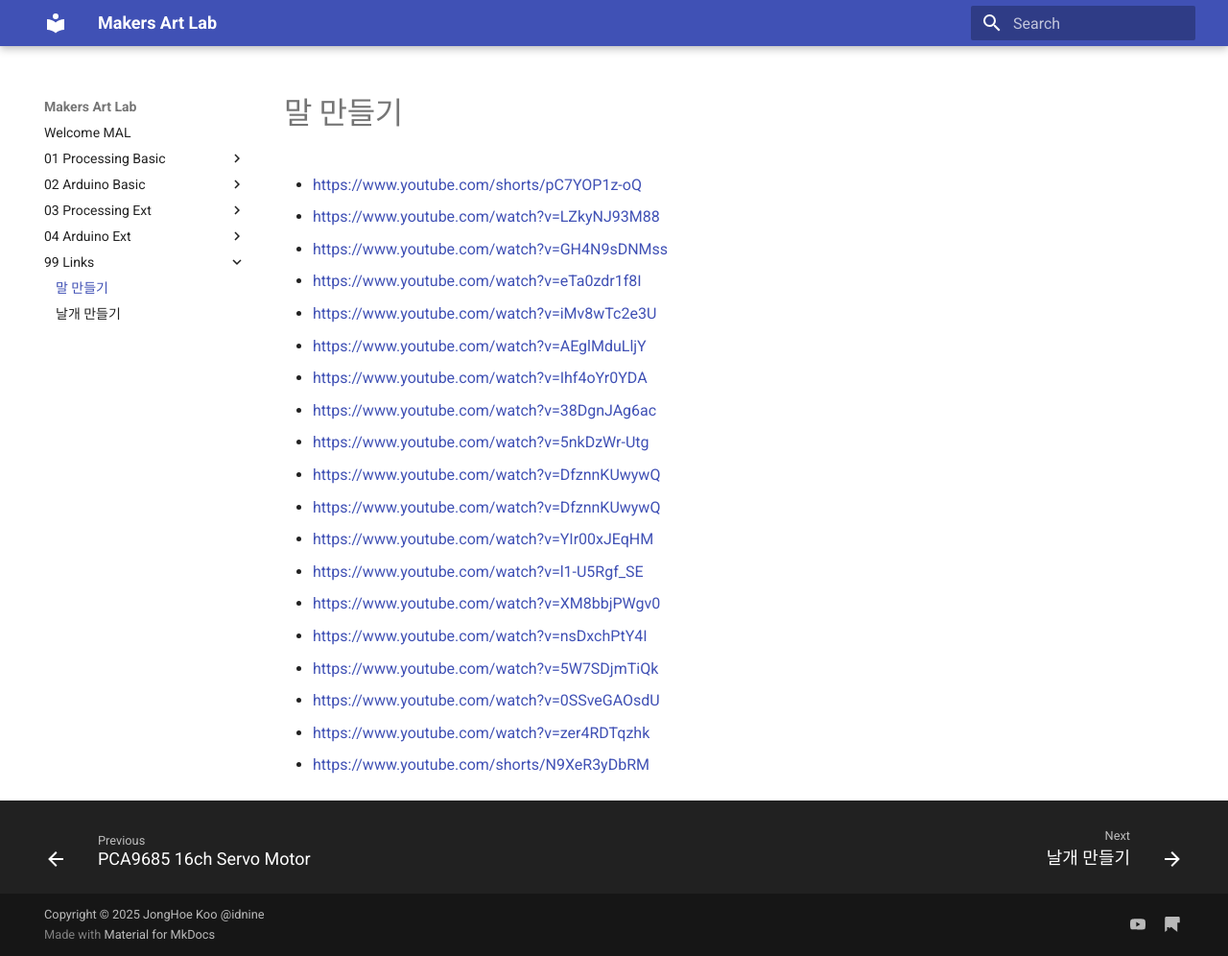
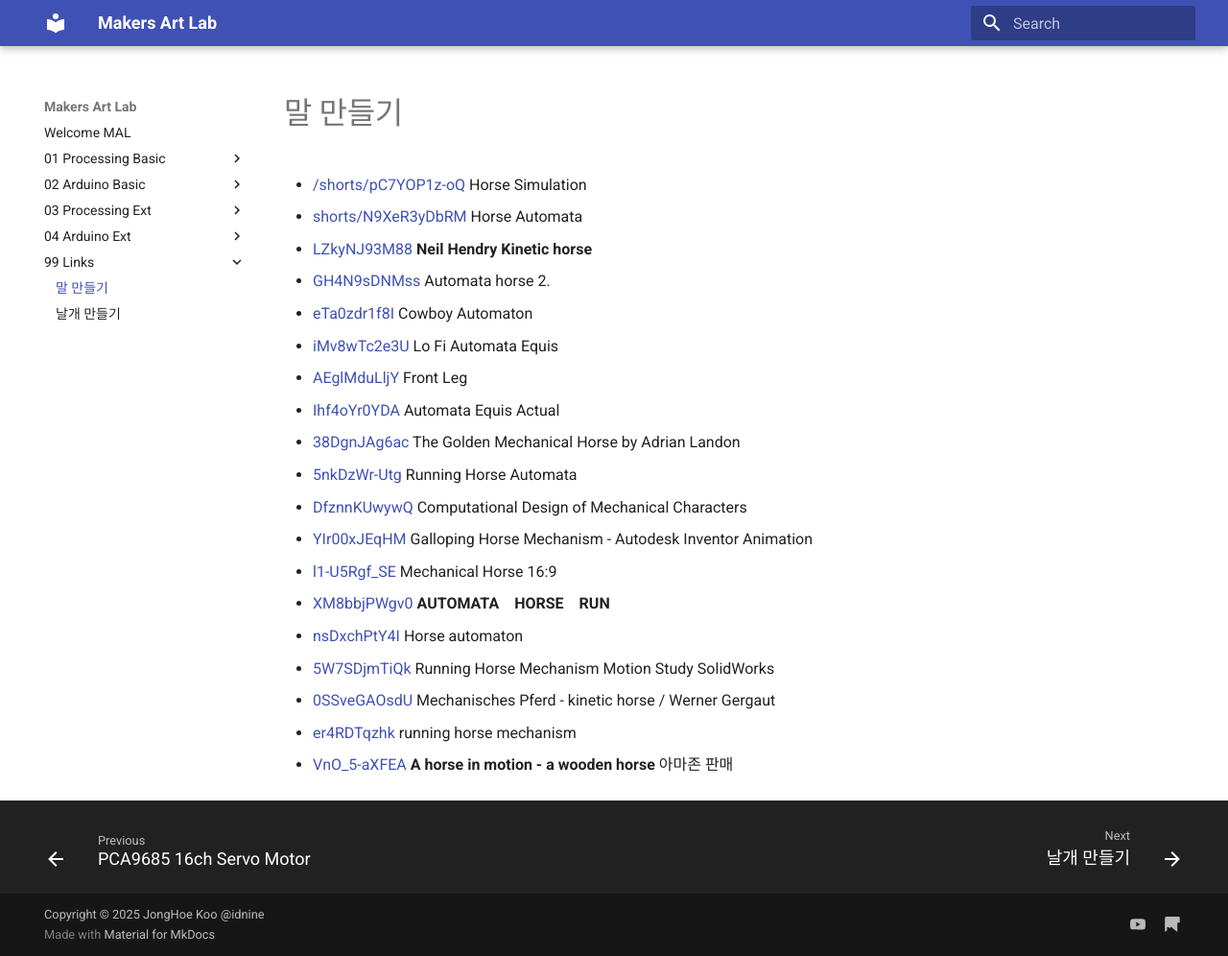
Before and after one commit to jonghoe9/makers-art-lab, an MkDocs documentation site: the page built from docs/99_Links/make_Horse.md, in a window 1280 px wide and 996 px high. Shown: the whole window at 96% size. Built offline with MkDocs 1.6.1 and Material for MkDocs 9.7.7, drawn with Linux system fonts in a browser that asks for light colours.

Commit message:
말 만들기 링크 수정

```diff
--- a/docs/99_Links/make_Horse.md
+++ b/docs/99_Links/make_Horse.md
@@ -1,21 +1,21 @@
 # 말 만들기
 
-- [https://www.youtube.com/shorts/pC7YOP1z-oQ](https://www.youtube.com/shorts/pC7YOP1z-oQ)
-- [https://www.youtube.com/watch?v=LZkyNJ93M88](https://www.youtube.com/watch?v=LZkyNJ93M88)
-- [https://www.youtube.com/watch?v=GH4N9sDNMss](https://www.youtube.com/watch?v=GH4N9sDNMss)
-- [https://www.youtube.com/watch?v=eTa0zdr1f8I](https://www.youtube.com/watch?v=eTa0zdr1f8I)
-- [https://www.youtube.com/watch?v=iMv8wTc2e3U](https://www.youtube.com/watch?v=iMv8wTc2e3U)
-- [https://www.youtube.com/watch?v=AEglMduLljY](https://www.youtube.com/watch?v=AEglMduLljY)
-- [https://www.youtube.com/watch?v=Ihf4oYr0YDA](https://www.youtube.com/watch?v=Ihf4oYr0YDA)
-- [https://www.youtube.com/watch?v=38DgnJAg6ac](https://www.youtube.com/watch?v=38DgnJAg6ac)
-- [https://www.youtube.com/watch?v=5nkDzWr-Utg](https://www.youtube.com/watch?v=5nkDzWr-Utg)
-- [https://www.youtube.com/watch?v=DfznnKUwywQ](https://www.youtube.com/watch?v=DfznnKUwywQ)
-- [https://www.youtube.com/watch?v=DfznnKUwywQ](https://www.youtube.com/watch?v=DfznnKUwywQ)
-- [https://www.youtube.com/watch?v=YIr00xJEqHM](https://www.youtube.com/watch?v=YIr00xJEqHM)
-- [https://www.youtube.com/watch?v=l1-U5Rgf_SE](https://www.youtube.com/watch?v=l1-U5Rgf_SE)
-- [https://www.youtube.com/watch?v=XM8bbjPWgv0](https://www.youtube.com/watch?v=XM8bbjPWgv0)
-- [https://www.youtube.com/watch?v=nsDxchPtY4I](https://www.youtube.com/watch?v=nsDxchPtY4I)
-- [https://www.youtube.com/watch?v=5W7SDjmTiQk](https://www.youtube.com/watch?v=5W7SDjmTiQk)
-- [https://www.youtube.com/watch?v=0SSveGAOsdU](https://www.youtube.com/watch?v=0SSveGAOsdU)
-- [https://www.youtube.com/watch?v=zer4RDTqzhk](https://www.youtube.com/watch?v=zer4RDTqzhk)
-- [https://www.youtube.com/shorts/N9XeR3yDbRM](https://www.youtube.com/shorts/N9XeR3yDbRM)
+- [/shorts/pC7YOP1z-oQ](https://www.youtube.com/shorts/pC7YOP1z-oQ) Horse Simulation
+- [shorts/N9XeR3yDbRM](https://www.youtube.com/shorts/N9XeR3yDbRM) Horse Automata
+- [LZkyNJ93M88](https://www.youtube.com/watch?v=LZkyNJ93M88) **Neil Hendry Kinetic horse**
+- [GH4N9sDNMss](https://www.youtube.com/watch?v=GH4N9sDNMss) Automata horse 2.
+- [eTa0zdr1f8I](https://www.youtube.com/watch?v=eTa0zdr1f8I) Cowboy Automaton
+- [iMv8wTc2e3U](https://www.youtube.com/watch?v=iMv8wTc2e3U) Lo Fi Automata Equis
+- [AEglMduLljY](https://www.youtube.com/watch?v=AEglMduLljY) Front Leg
+- [Ihf4oYr0YDA](https://www.youtube.com/watch?v=Ihf4oYr0YDA) Automata Equis Actual
+- [38DgnJAg6ac](https://www.youtube.com/watch?v=38DgnJAg6ac) The Golden Mechanical Horse by Adrian Landon
+- [5nkDzWr-Utg](https://www.youtube.com/watch?v=5nkDzWr-Utg) Running Horse Automata
+- [DfznnKUwywQ](https://www.youtube.com/watch?v=DfznnKUwywQ) Computational Design of Mechanical Characters
+- [YIr00xJEqHM](https://www.youtube.com/watch?v=YIr00xJEqHM) Galloping Horse Mechanism - Autodesk Inventor Animation
+- [l1-U5Rgf_SE](https://www.youtube.com/watch?v=l1-U5Rgf_SE) Mechanical Horse 16:9
+- [XM8bbjPWgv0](https://www.youtube.com/watch?v=XM8bbjPWgv0) **AUTOMATA　HORSE　RUN**
+- [nsDxchPtY4I](https://www.youtube.com/watch?v=nsDxchPtY4I) Horse automaton
+- [5W7SDjmTiQk](https://www.youtube.com/watch?v=5W7SDjmTiQk) Running Horse Mechanism Motion Study SolidWorks
+- [0SSveGAOsdU](https://www.youtube.com/watch?v=0SSveGAOsdU) Mechanisches Pferd - kinetic horse / Werner Gergaut
+- [er4RDTqzhk](https://www.youtube.com/watch?v=zer4RDTqzhk) running horse mechanism
+- [VnO_5-aXFEA](https://www.youtube.com/watch?v=VnO_5-aXFEA) **A horse in motion - a wooden horse** 아마존 판매
```
